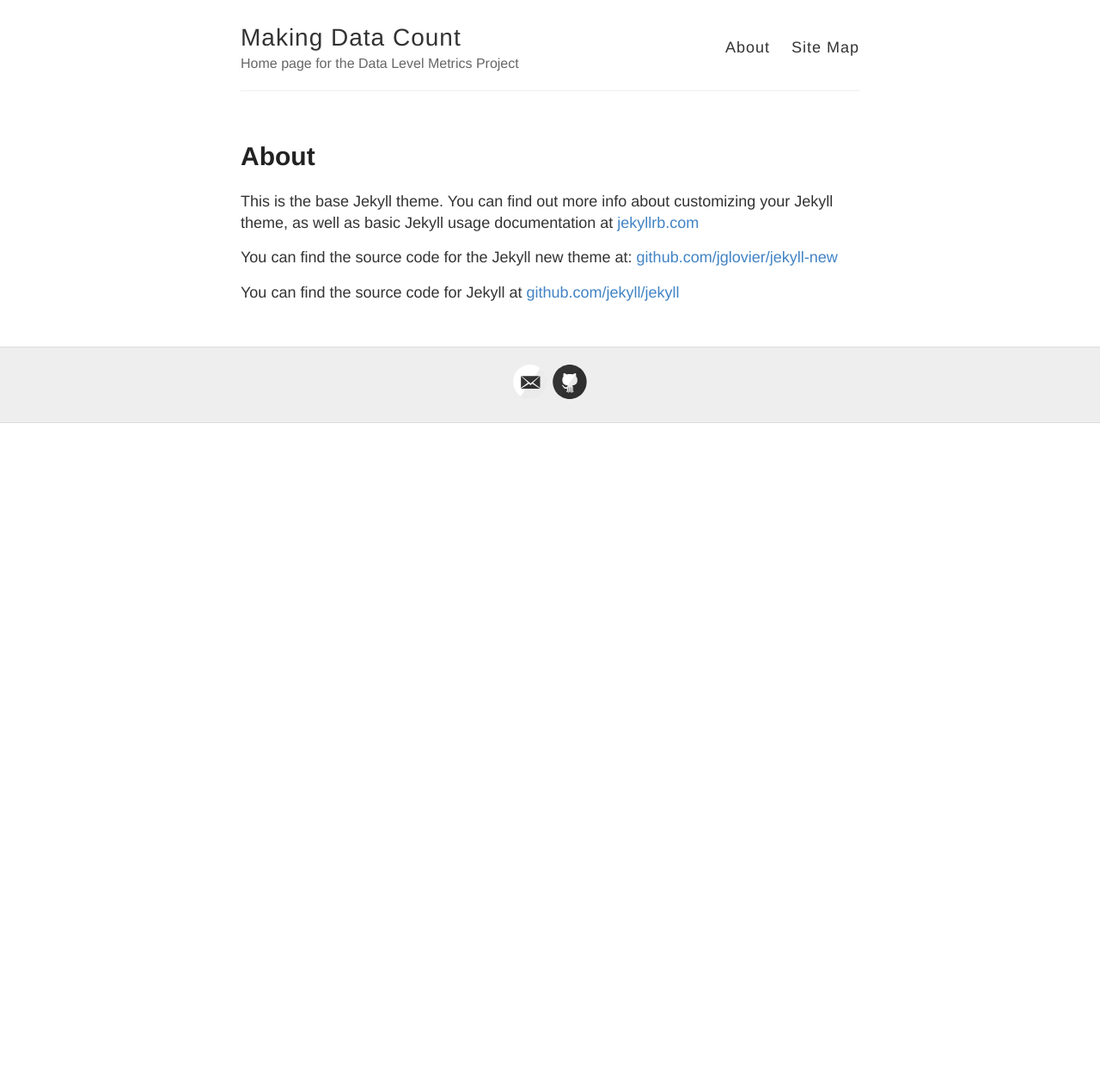
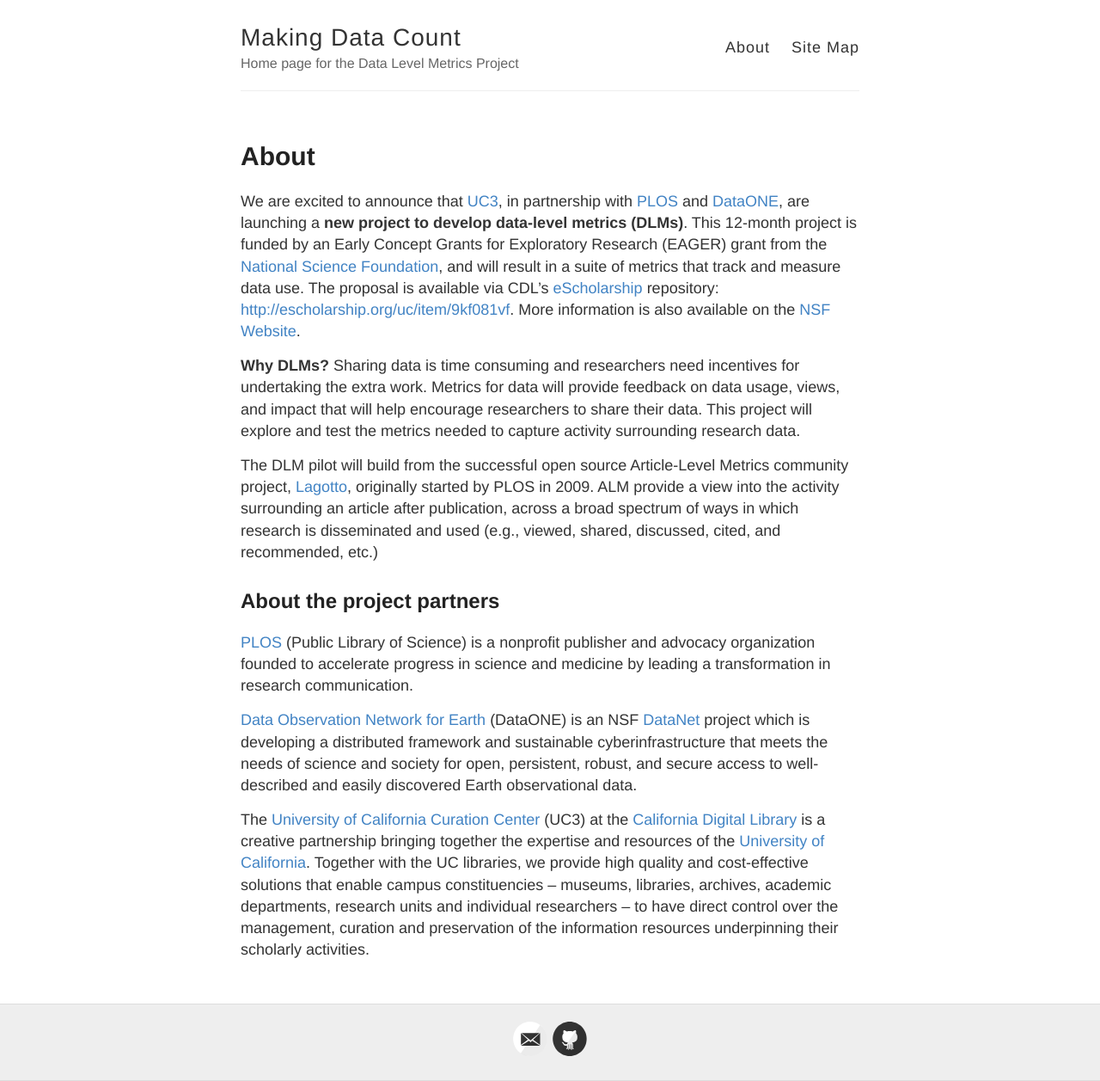
Before and after one commit to lagotto/MDC, a Jekyll site: the page built from about.md, in a window 1280 px wide. Shown: the whole page at 86% size. Built offline with Jekyll 4.4.1, drawn with Linux system fonts in a browser that asks for light colours; before the commit the page ends 900 px from its top, so only the background shows below that.

Commit message:
editing home and about pages

```diff
--- a/about.md
+++ b/about.md
@@ -4,8 +4,14 @@
 permalink: /about/
 ---
 
-This is the base Jekyll theme. You can find out more info about customizing your Jekyll theme, as well as basic Jekyll usage documentation at [jekyllrb.com](http://jekyllrb.com/)
+We are excited to announce that <a href="http://cdlib.org/services/uc3">UC3</a>, in partnership with <a href="http://plos.org">PLOS</a> and <a href="http://dataone.org">DataONE</a>, are launching a <strong>new project to develop data-level metrics (DLMs)</strong>. This 12-month project is funded by an Early Concept Grants for Exploratory Research (EAGER) grant from the <a href="http://nsf.gov" target="_blank">National Science Foundation</a>, and will result in a suite of metrics that track and measure data use. The proposal is available via CDL's <a href="http://escholarship.org" target="_blank">eScholarship</a> repository: <a href="http://escholarship.org/uc/item/9kf081vf">http://escholarship.org/uc/item/9kf081vf</a>. More information is also available on the <a href="http://www.nsf.gov/awardsearch/showAward?AWD_ID=1448821&amp;HistoricalAwards=false" target="_blank">NSF Website</a>.
 
-You can find the source code for the Jekyll new theme at: [github.com/jglovier/jekyll-new](https://github.com/jglovier/jekyll-new)
+<strong>Why DLMs?</strong> Sharing data is time consuming and researchers need incentives for undertaking the extra work. Metrics for data will provide feedback on data usage, views, and impact that will help encourage researchers to share their data. This project will explore and test the metrics needed to capture activity surrounding research data.
 
-You can find the source code for Jekyll at [github.com/jekyll/jekyll](https://github.com/jekyll/jekyll)
+The DLM pilot will build from the successful open source Article-Level Metrics community project, <a href="https://github.com/articlemetrics/lagotto">Lagotto</a>, originally started by PLOS in 2009. ALM provide a view into the activity surrounding an article after publication, across a broad spectrum of ways in which research is disseminated and used (e.g., viewed, shared, discussed, cited, and recommended, etc.)
+<h2><strong>About the project partners</strong></h2>
+<a href="http://plos.org" target="_blank">PLOS</a> (Public Library of Science) is a nonprofit publisher and advocacy organization founded to accelerate progress in science and medicine by leading a transformation in research communication.
+
+<a href="http://dataone.org" target="_blank">Data Observation Network for Earth</a> (DataONE) is an NSF <a href="http://en.wikipedia.org/wiki/Datanet" target="_blank">DataNet</a> project which is developing a distributed framework and sustainable cyberinfrastructure that meets the needs of science and society for open, persistent, robust, and secure access to well-described and easily discovered Earth observational data.
+
+The <a href="http://cdlib.org/services/uc3" target="_blank">University of California Curation Center</a> (UC3) at the <a href="http://cdlib.org" target="_blank">California Digital Library</a> is a creative partnership bringing together the expertise and resources of the <a href="http://universityofcalifornia.edu" target="_blank">University of California</a>. Together with the UC libraries, we provide high quality and cost-effective solutions that enable campus constituencies – museums, libraries, archives, academic departments, research units and individual researchers – to have direct control over the management, curation and preservation of the information resources underpinning their scholarly activities.
--- a/index.html
+++ b/index.html
@@ -16,5 +16,6 @@
   </ul>
 -->
 
+<h2>Coming soon!</h2>
 
-Information about the Dash project, a data sharing platform being developed by the UC3 group at the CDL and its partners. For more information, email us at uc3@ucop.edu.
+Information about the Data Level Metrics Pilot Project, <b>Making Data Count</b>. The project partners are <a href="http://plos.org">PLOS</a>, the <a href="http://cdlib.org/services/UC3">UC3</a> group at the <a href="http://cdlib.org">California Digital Library</a>, and <a href="http://dataone.org">DataONE</a>.
```
